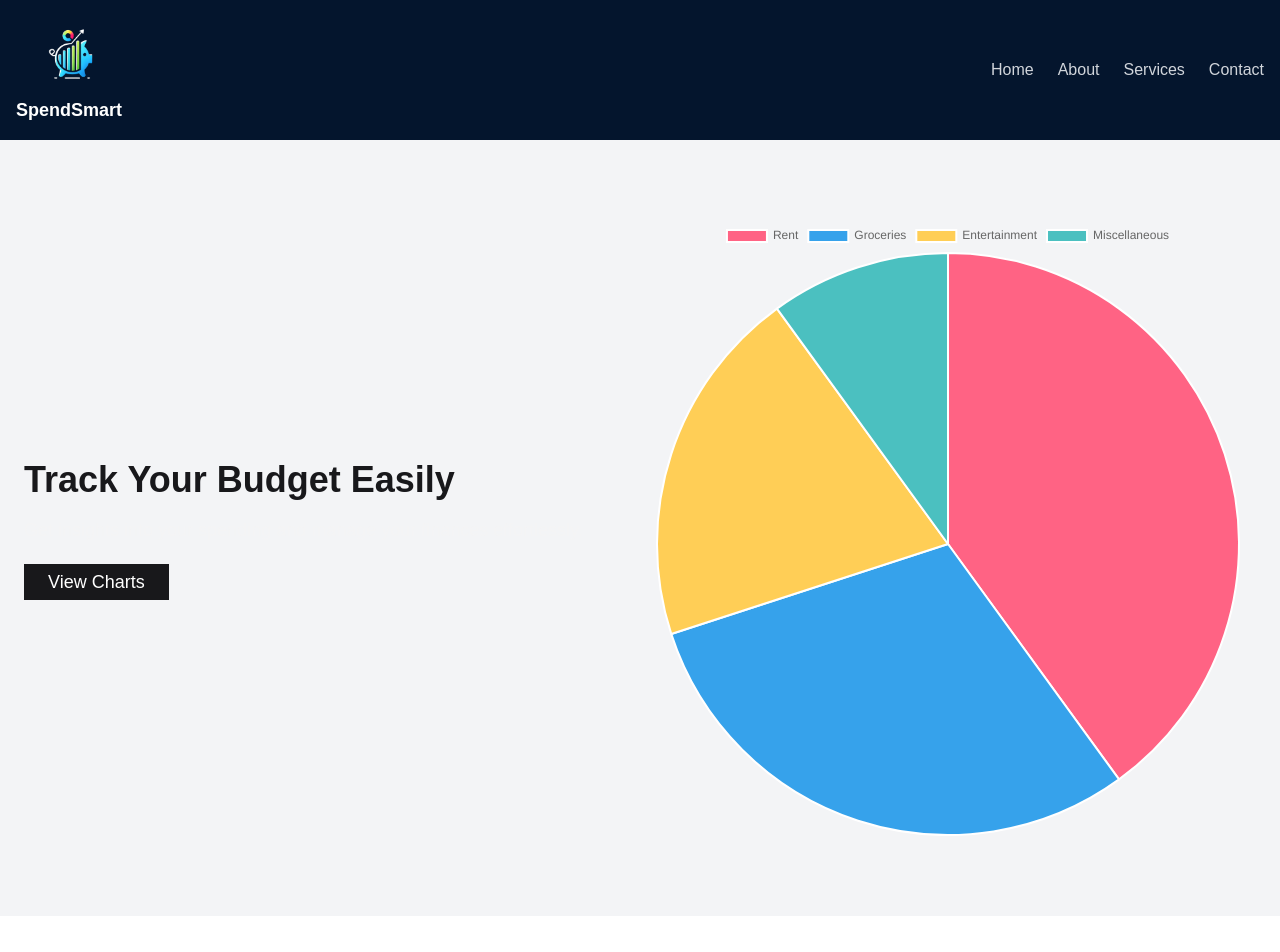
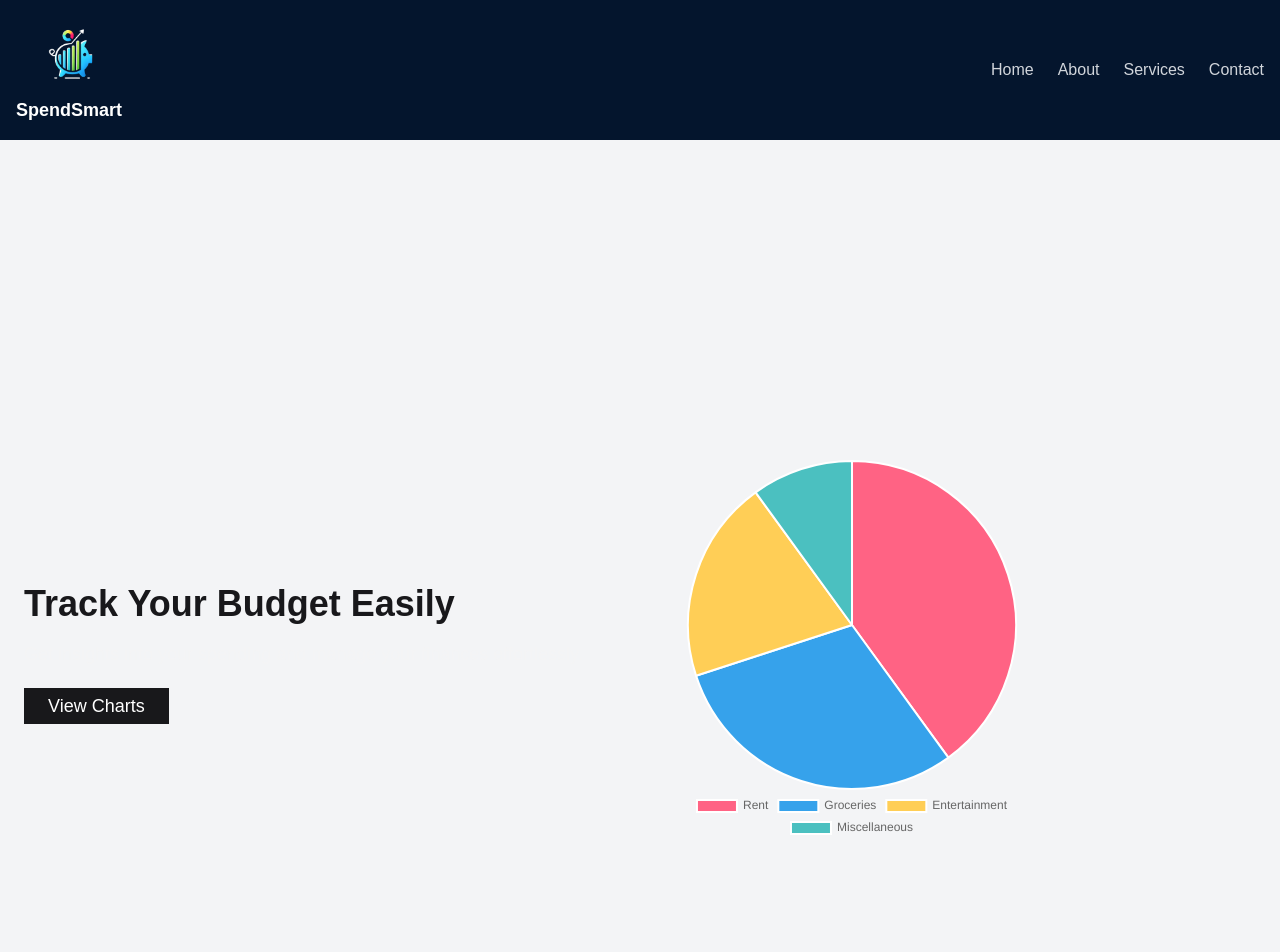
Before and after one commit to BlakeCaraballo/SpendSmart, a React (Vite) app: page / in a window 1280 px wide. Shown: the top 952 px of the page. Built offline with nearby package versions, Linux system fonts and the light colour scheme.

Commit message:
added animation to line chart in chart section

```diff
--- a/src/component/chart/Chart.tsx
+++ b/src/component/chart/Chart.tsx
@@ -45,11 +45,21 @@ const Charts = () => {
 
   // Options for the charts
   const options = {
+    animations:{
+        tension: {
+            duration: 1000,
+            easing: 'linear',
+            from: 1,
+            to: 0,
+            loop: true
+          }
+    },
     responsive: true,
     plugins: {
       legend: {
         display: true,
         position: 'bottom',
+        align: 'center',
       },
     },
   };
@@ -57,7 +67,7 @@ const Charts = () => {
   return (
 <section id="charts" className="bg-white dark:bg-gray-900 py-20">
       <div className="container mx-auto px-6">
-        <h2 className="text-3xl font-bold text-primary mb-8">Your Budget Overview</h2>
+        <h2 className="text-3xl font-bold text-primary mb-8">User Friendly Charts</h2>
 
         {/* Flex container for charts */}
         <div className="flex flex-wrap justify-center gap-8">
--- a/src/component/hero/Hero.tsx
+++ b/src/component/hero/Hero.tsx
@@ -1,13 +1,6 @@
 import React from 'react';
-import { Pie } from 'react-chartjs-2';
-import {
-  Chart as ChartJS,
-  ArcElement,
-  Tooltip,
-  Legend,
-} from 'chart.js';
+import ChartComponent from '../chart/ChartComponent';
 
-ChartJS.register(ArcElement, Tooltip, Legend);
 
 const Hero = () => {
   // Sample data for the pie chart
@@ -23,8 +16,19 @@ const Hero = () => {
     ],
   };
 
+    // Options for the pie chart
+    const options = {
+        responsive: true,
+        plugins: {
+          legend: {
+            display: true,
+            position: 'bottom',
+          },
+        },
+      };
+
   return (
-    <section id="hero" className="bg-gray-100 dark:bg-background py-20">
+    <section id="hero" className="bg-gray-100 dark:bg-background py-80">
       <div className="container mx-auto px-6 flex flex-col-reverse md:flex-row items-center justify-between">
         <div className="md:w-1/2">
           <h1 className="text-4xl font-bold text-primary mb-4">Track Your Budget Easily</h1>
@@ -36,8 +40,9 @@ const Hero = () => {
           </a>
         </div>
 
-        <div className="md:w-1/2">
-          <Pie data={data} />
+       {/* Render the pie chart */}
+       <div className="w-full max-w-xl mx-auto h-96"> {/* Adjust the height here */}
+          <ChartComponent type="pie" data={data} options={options} />
         </div>
       </div>
     </section>
```
